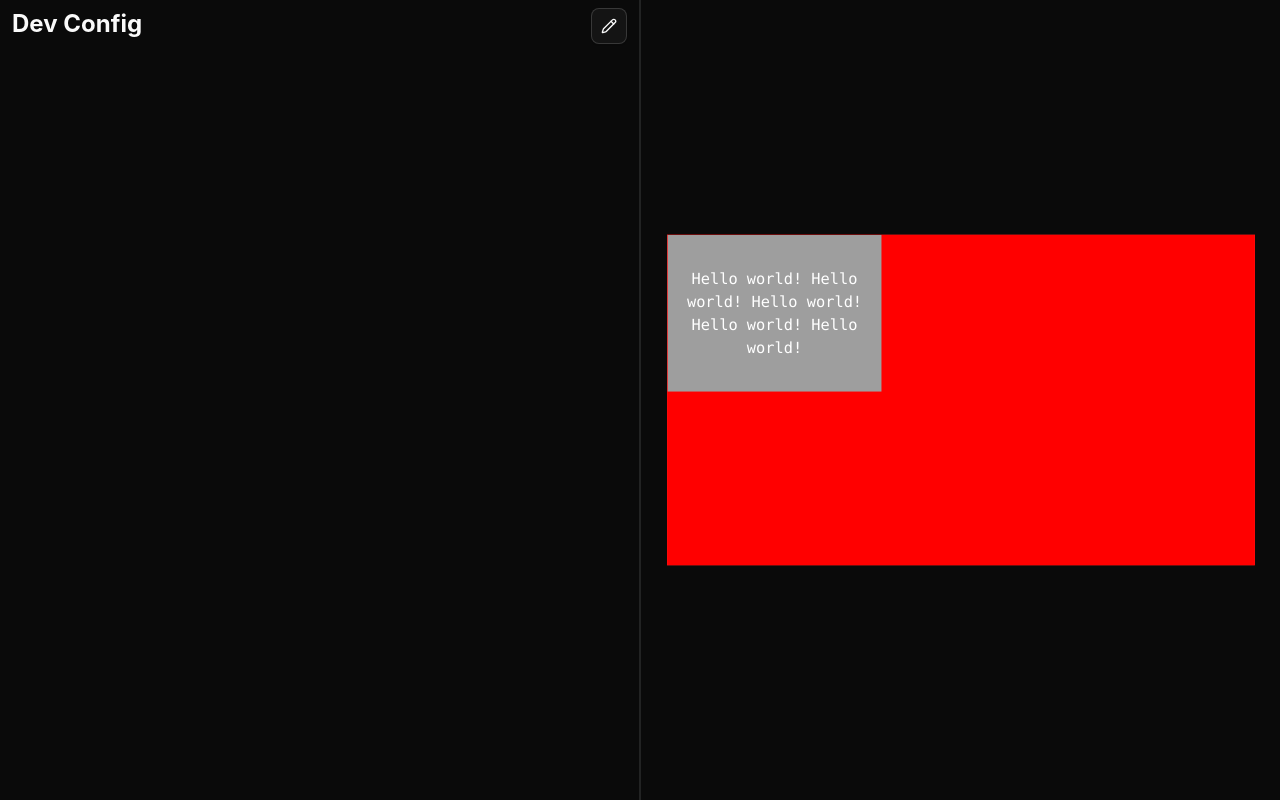
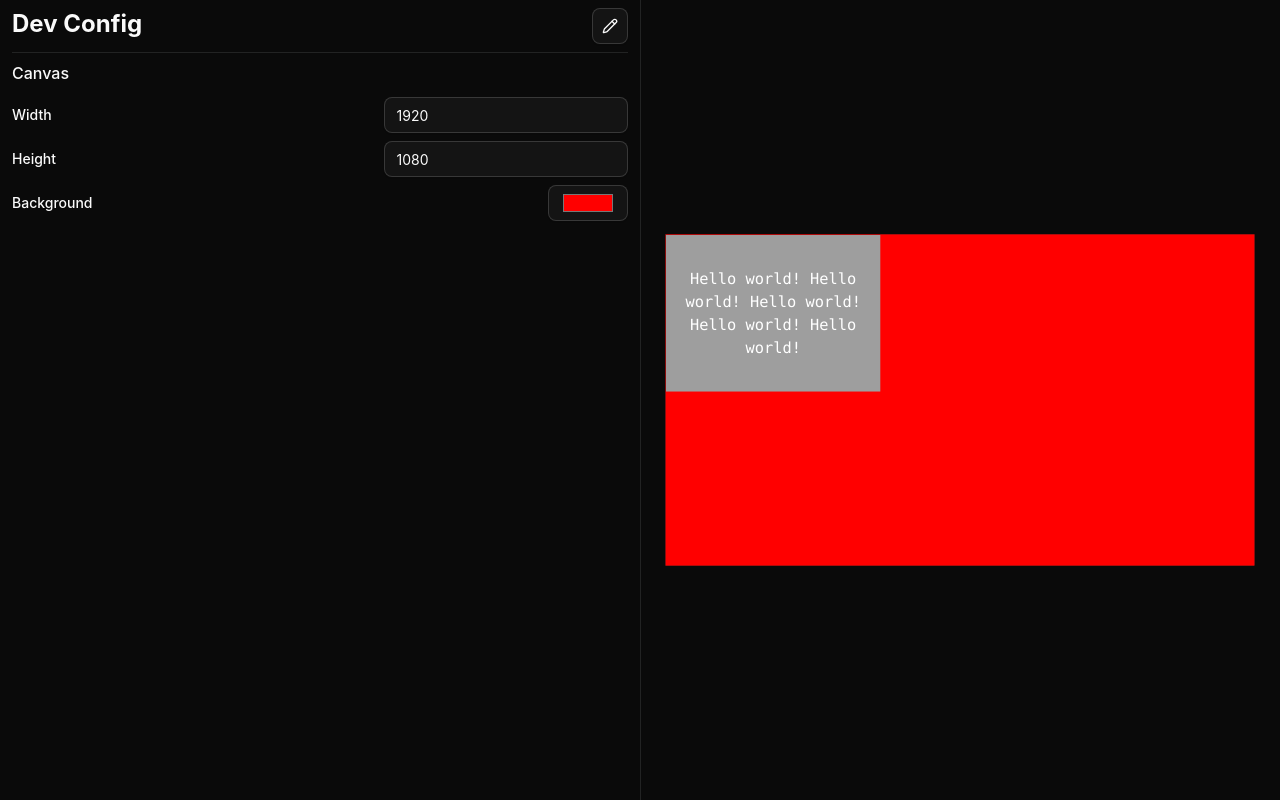
Before and after one commit to TimothySpaceman/jimmy, a React (Vite) app: page / in a window 1280 px wide. Built offline with nearby package versions, Linux system fonts and the light colour scheme; grey boxes are pictures that could not be loaded.

Commit message:
canvas config editor

```diff
--- a/src/App.tsx
+++ b/src/App.tsx
@@ -1,6 +1,6 @@
 import Preview from "./components/preview/preview.tsx";
 import type {JimmyConfig} from "@/lib/core/types.ts";
-import {ResizablePanel, ResizablePanelGroup} from "@/components/ui/resizable.tsx";
+import {ResizableHandle, ResizablePanel, ResizablePanelGroup} from "@/components/ui/resizable.tsx";
 import {JimmyProvider} from "@/components/jimmyProvider/jimmyProvider.tsx";
 import Editor from "@/components/editor/editor.tsx";
 import {ThemeProvider} from "@/components/themeProvider/themeProvider.tsx";
@@ -13,7 +13,7 @@
                     <ResizablePanel defaultSize="50%">
                         <Editor/>
                     </ResizablePanel>
-                    <div className="h-full w-[--spacing(0.5)] bg-border"></div>
+                    <ResizableHandle/>
                     <ResizablePanel>
                         <Preview/>
                     </ResizablePanel>
@@ -27,9 +27,9 @@
     title: "Dev Config",
     canvas: {
         width: 1920,
-        height: 1080
+        height: 1080,
+        background: "#ff0000",
     },
-    backgroundColor: "red",
     nodes: [
         {
             type: "image",
--- /dev/null
+++ b/src/components/editor/canvasEditor.tsx
@@ -0,0 +1,57 @@
+import {useJimmy} from "@/components/jimmyProvider/jimmyProvider.tsx";
+import type {ChangeEvent} from "react";
+import {Field, FieldGroup, FieldLabel, FieldLegend, FieldSet} from "@/components/ui/field.tsx";
+import {Input} from "@/components/ui/input.tsx";
+
+export default function CanvasEditor() {
+    const {config, setConfig} = useJimmy();
+
+    function handleUpdate(e: ChangeEvent<HTMLInputElement>) {
+        setConfig(prev => ({
+            ...prev,
+            canvas: {
+                ...prev.canvas,
+                [e.target.name]: e.target.value
+            },
+        }))
+    }
+
+    return <FieldSet>
+        <FieldLegend>Canvas</FieldLegend>
+        <FieldGroup className="gap-2">
+            <Field className="gap-2" orientation="responsive">
+                <FieldLabel htmlFor="canvas.width">Width</FieldLabel>
+                <Input
+                    id="canvas.width"
+                    name="width"
+                    type="number"
+                    min={1}
+                    value={config.canvas.width}
+                    onChange={handleUpdate}
+                />
+            </Field>
+            <Field className="gap-2" orientation="responsive">
+                <FieldLabel htmlFor="canvas.height">Height</FieldLabel>
+                <Input
+                    id="canvas.height"
+                    name="height"
+                    type="number"
+                    min={1}
+                    value={config.canvas.height}
+                    onChange={handleUpdate}
+                />
+            </Field>
+            <Field className="gap-2" orientation="responsive">
+                <FieldLabel htmlFor="canvas.background">Background</FieldLabel>
+                <Input
+                    className="min-w-20"
+                    id="canvas.background"
+                    name="background"
+                    type="color"
+                    value={config.canvas.background}
+                    onChange={handleUpdate}
+                />
+            </Field>
+        </FieldGroup>
+    </FieldSet>
+}
--- a/src/components/editor/editor.tsx
+++ b/src/components/editor/editor.tsx
@@ -1,7 +1,11 @@
 import MetadataEditor from "@/components/editor/metadataEditor.tsx";
+import {Separator} from "@/components/ui/separator.tsx";
+import CanvasEditor from "./canvasEditor";
 
 export default function Editor() {
     return <div className="px-3 py-2 w-full h-full bg-background">
         <MetadataEditor/>
+        <Separator className="my-2"/>
+        <CanvasEditor/>
     </div>
 }
--- a/src/components/preview/preview.tsx
+++ b/src/components/preview/preview.tsx
@@ -60,7 +60,7 @@
     const previewStyle = {
         width: `${config.canvas.width}px`,
         height: `${config.canvas.height}px`,
-        backgroundColor: config.backgroundColor ?? "black",
+        backgroundColor: config.canvas.background,
         transform: `translate(${shift.x}px, ${shift.y}px) scale(${scale})`,
     }
 
--- /dev/null
+++ b/src/components/ui/field.tsx
@@ -0,0 +1,246 @@
+import { useMemo } from "react"
+import { cva, type VariantProps } from "class-variance-authority"
+
+import { cn } from "@/lib/utils"
+import { Label } from "@/components/ui/label"
+import { Separator } from "@/components/ui/separator"
+
+function FieldSet({ className, ...props }: React.ComponentProps<"fieldset">) {
+  return (
+    <fieldset
+      data-slot="field-set"
+      className={cn(
+        "flex flex-col gap-6",
+        "has-[>[data-slot=checkbox-group]]:gap-3 has-[>[data-slot=radio-group]]:gap-3",
+        className
+      )}
+      {...props}
+    />
+  )
+}
+
+function FieldLegend({
+  className,
+  variant = "legend",
+  ...props
+}: React.ComponentProps<"legend"> & { variant?: "legend" | "label" }) {
+  return (
+    <legend
+      data-slot="field-legend"
+      data-variant={variant}
+      className={cn(
+        "mb-3 font-medium",
+        "data-[variant=legend]:text-base",
+        "data-[variant=label]:text-sm",
+        className
+      )}
+      {...props}
+    />
+  )
+}
+
+function FieldGroup({ className, ...props }: React.ComponentProps<"div">) {
+  return (
+    <div
+      data-slot="field-group"
+      className={cn(
+        "group/field-group @container/field-group flex w-full flex-col gap-7 data-[slot=checkbox-group]:gap-3 [&>[data-slot=field-group]]:gap-4",
+        className
+      )}
+      {...props}
+    />
+  )
+}
+
+const fieldVariants = cva(
+  "group/field flex w-full gap-3 data-[invalid=true]:text-destructive",
+  {
+    variants: {
+      orientation: {
+        vertical: ["flex-col [&>*]:w-full [&>.sr-only]:w-auto"],
+        horizontal: [
+          "flex-row items-center",
+          "[&>[data-slot=field-label]]:flex-auto",
+          "has-[>[data-slot=field-content]]:items-start has-[>[data-slot=field-content]]:[&>[role=checkbox],[role=radio]]:mt-px",
+        ],
+        responsive: [
+          "flex-col [&>*]:w-full [&>.sr-only]:w-auto @md/field-group:flex-row @md/field-group:items-center @md/field-group:[&>*]:w-auto",
+          "@md/field-group:[&>[data-slot=field-label]]:flex-auto",
+          "@md/field-group:has-[>[data-slot=field-content]]:items-start @md/field-group:has-[>[data-slot=field-content]]:[&>[role=checkbox],[role=radio]]:mt-px",
+        ],
+      },
+    },
+    defaultVariants: {
+      orientation: "vertical",
+    },
+  }
+)
+
+function Field({
+  className,
+  orientation = "vertical",
+  ...props
+}: React.ComponentProps<"div"> & VariantProps<typeof fieldVariants>) {
+  return (
+    <div
+      role="group"
+      data-slot="field"
+      data-orientation={orientation}
+      className={cn(fieldVariants({ orientation }), className)}
+      {...props}
+    />
+  )
+}
+
+function FieldContent({ className, ...props }: React.ComponentProps<"div">) {
+  return (
+    <div
+      data-slot="field-content"
+      className={cn(
+        "group/field-content flex flex-1 flex-col gap-1.5 leading-snug",
+        className
+      )}
+      {...props}
+    />
+  )
+}
+
+function FieldLabel({
+  className,
+  ...props
+}: React.ComponentProps<typeof Label>) {
+  return (
+    <Label
+      data-slot="field-label"
+      className={cn(
+        "group/field-label peer/field-label flex w-fit gap-2 leading-snug group-data-[disabled=true]/field:opacity-50",
+        "has-[>[data-slot=field]]:w-full has-[>[data-slot=field]]:flex-col has-[>[data-slot=field]]:rounded-md has-[>[data-slot=field]]:border [&>*]:data-[slot=field]:p-4",
+        "has-data-[state=checked]:bg-primary/5 has-data-[state=checked]:border-primary dark:has-data-[state=checked]:bg-primary/10",
+        className
+      )}
+      {...props}
+    />
+  )
+}
+
+function FieldTitle({ className, ...props }: React.ComponentProps<"div">) {
+  return (
+    <div
+      data-slot="field-label"
+      className={cn(
+        "flex w-fit items-center gap-2 text-sm leading-snug font-medium group-data-[disabled=true]/field:opacity-50",
+        className
+      )}
+      {...props}
+    />
+  )
+}
+
+function FieldDescription({ className, ...props }: React.ComponentProps<"p">) {
+  return (
+    <p
+      data-slot="field-description"
+      className={cn(
+        "text-muted-foreground text-sm leading-normal font-normal group-has-[[data-orientation=horizontal]]/field:text-balance",
+        "last:mt-0 nth-last-2:-mt-1 [[data-variant=legend]+&]:-mt-1.5",
+        "[&>a:hover]:text-primary [&>a]:underline [&>a]:underline-offset-4",
+        className
+      )}
+      {...props}
+    />
+  )
+}
+
+function FieldSeparator({
+  children,
+  className,
+  ...props
+}: React.ComponentProps<"div"> & {
+  children?: React.ReactNode
+}) {
+  return (
+    <div
+      data-slot="field-separator"
+      data-content={!!children}
+      className={cn(
+        "relative -my-2 h-5 text-sm group-data-[variant=outline]/field-group:-mb-2",
+        className
+      )}
+      {...props}
+    >
+      <Separator className="absolute inset-0 top-1/2" />
+      {children && (
+        <span
+          className="bg-background text-muted-foreground relative mx-auto block w-fit px-2"
+          data-slot="field-separator-content"
+        >
+          {children}
+        </span>
+      )}
+    </div>
+  )
+}
+
+function FieldError({
+  className,
+  children,
+  errors,
+  ...props
+}: React.ComponentProps<"div"> & {
+  errors?: Array<{ message?: string } | undefined>
+}) {
+  const content = useMemo(() => {
+    if (children) {
+      return children
+    }
+
+    if (!errors?.length) {
+      return null
+    }
+
+    const uniqueErrors = [
+      ...new Map(errors.map((error) => [error?.message, error])).values(),
+    ]
+
+    if (uniqueErrors?.length == 1) {
+      return uniqueErrors[0]?.message
+    }
+
+    return (
+      <ul className="ml-4 flex list-disc flex-col gap-1">
+        {uniqueErrors.map(
+          (error, index) =>
+            error?.message && <li key={index}>{error.message}</li>
+        )}
+      </ul>
+    )
+  }, [children, errors])
+
+  if (!content) {
+    return null
+  }
+
+  return (
+    <div
+      role="alert"
+      data-slot="field-error"
+      className={cn("text-destructive text-sm font-normal", className)}
+      {...props}
+    >
+      {content}
+    </div>
+  )
+}
+
+export {
+  Field,
+  FieldLabel,
+  FieldDescription,
+  FieldError,
+  FieldGroup,
+  FieldLegend,
+  FieldSeparator,
+  FieldSet,
+  FieldContent,
+  FieldTitle,
+}
--- /dev/null
+++ b/src/components/ui/label.tsx
@@ -0,0 +1,22 @@
+import * as React from "react"
+import { Label as LabelPrimitive } from "radix-ui"
+
+import { cn } from "@/lib/utils"
+
+function Label({
+  className,
+  ...props
+}: React.ComponentProps<typeof LabelPrimitive.Root>) {
+  return (
+    <LabelPrimitive.Root
+      data-slot="label"
+      className={cn(
+        "flex items-center gap-2 text-sm leading-none font-medium select-none group-data-[disabled=true]:pointer-events-none group-data-[disabled=true]:opacity-50 peer-disabled:cursor-not-allowed peer-disabled:opacity-50",
+        className
+      )}
+      {...props}
+    />
+  )
+}
+
+export { Label }
--- a/src/components/ui/separator.tsx
+++ b/src/components/ui/separator.tsx
@@ -1,3 +1,5 @@
+"use client"
+
 import * as React from "react"
 import { Separator as SeparatorPrimitive } from "radix-ui"
 
--- a/src/lib/core/types.ts
+++ b/src/lib/core/types.ts
@@ -47,7 +47,7 @@
     canvas: {
         width: number
         height: number
+        background: string
     },
-    backgroundColor?: string
     nodes: JimmyNode[]
 }
```
